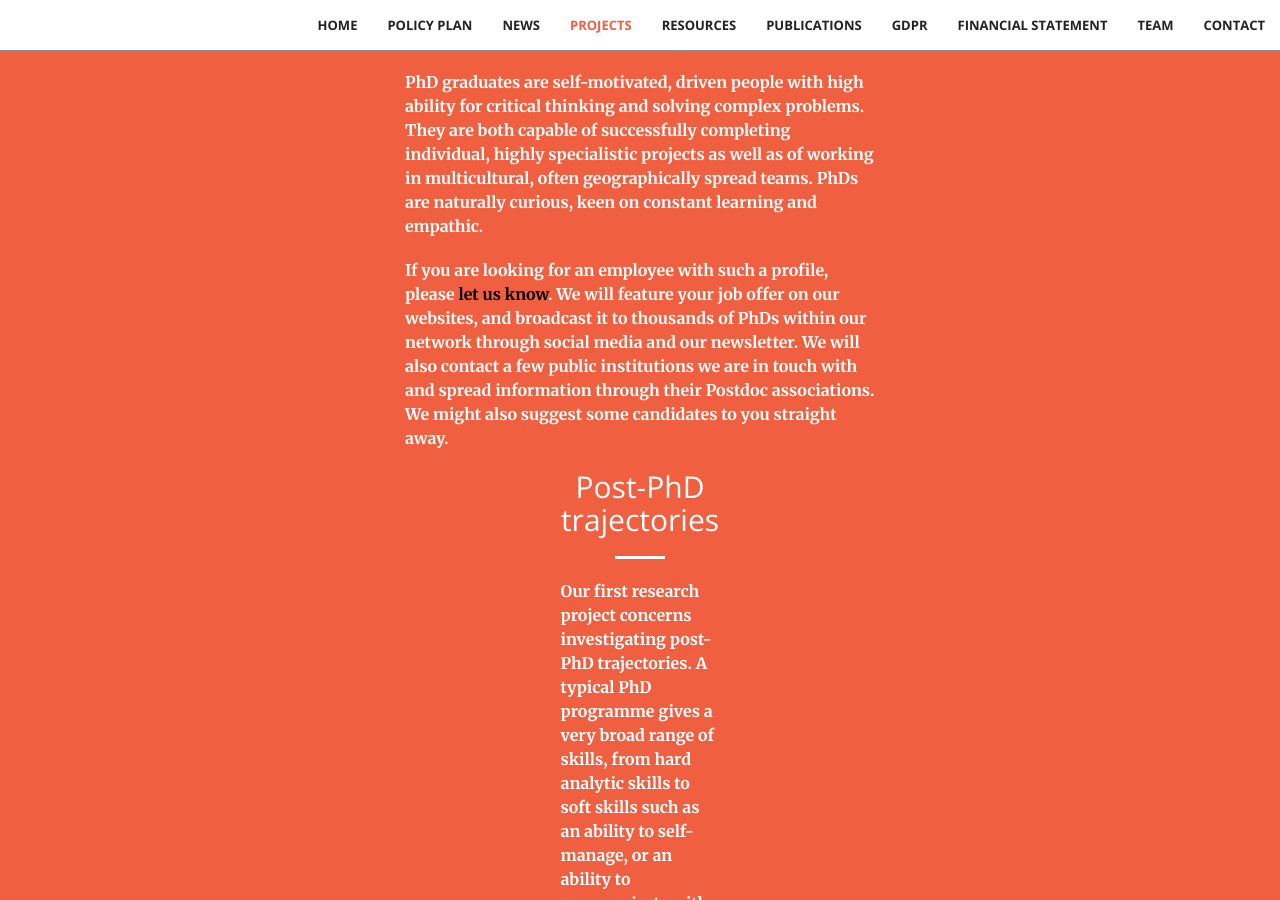
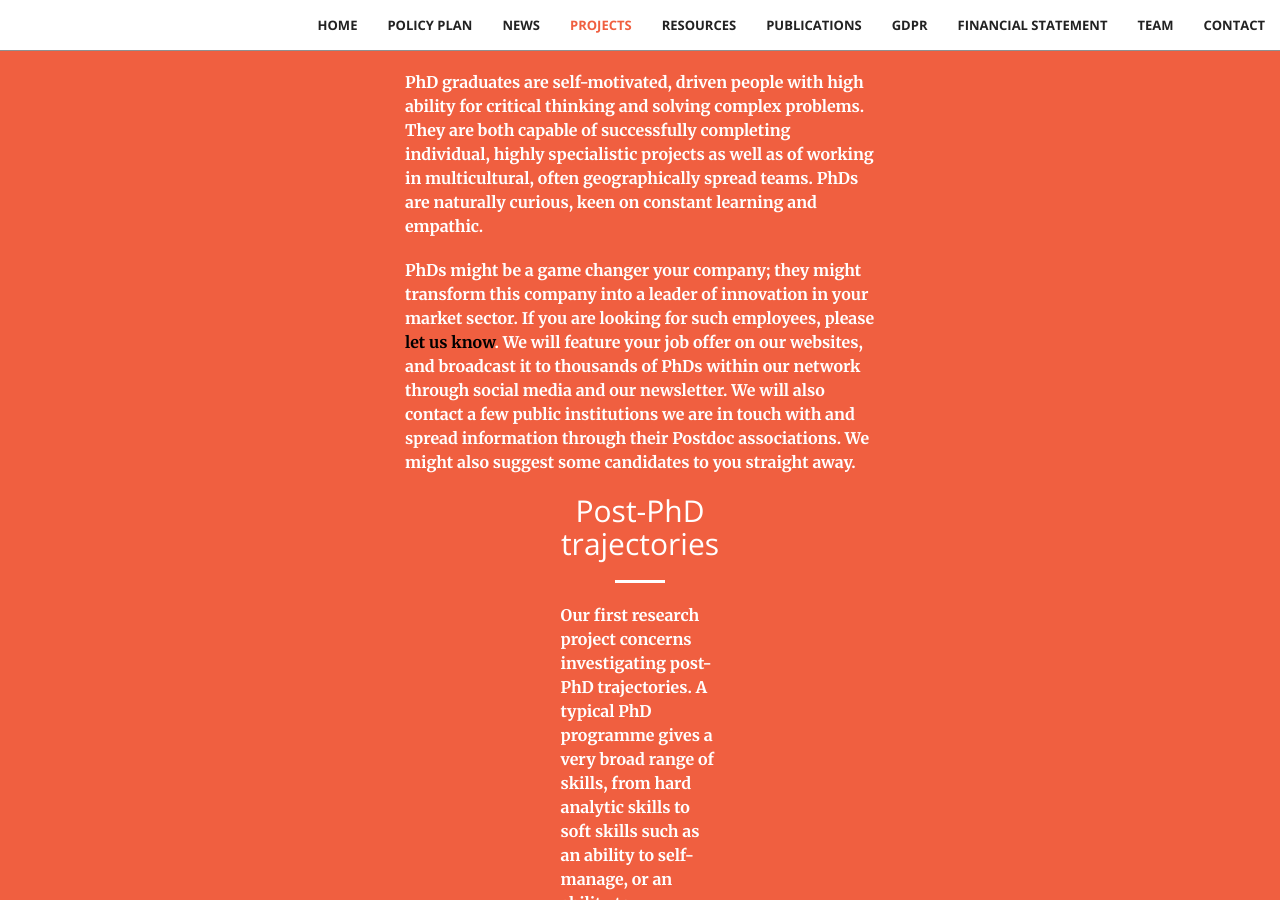
Before and after one commit to stichting-solaris/stichting-solaris.github.io, a Jekyll site: the page built from index.html, in a window 1280 px wide and 900 px high, scrolled down 22981 px. Built offline with Jekyll 4.4.1, drawn with Linux system fonts in a browser that asks for light colours.

Commit message:
Update projects.html

```diff
--- a/_includes/projects.html
+++ b/_includes/projects.html
@@ -15,7 +15,10 @@
                   They are both capable of successfully completing
                   individual, highly specialistic projects as well as of working in multicultural, often geographically spread teams.
                   PhDs are naturally curious, keen on constant learning and empathic. </p>
-                  <p>If you are looking for an employee with such a profile,
+
+                  <p>PhDs might be a game changer your company; they might transform this company into a leader of
+                  innovation in your market sector.
+                  If you are looking for such employees,
                   please <a href="#contact"><font color="000000">let us know</font></a>.
                   We will feature your job offer on our websites, and broadcast it to thousands of PhDs
                   within our network through social media and our newsletter.
```
